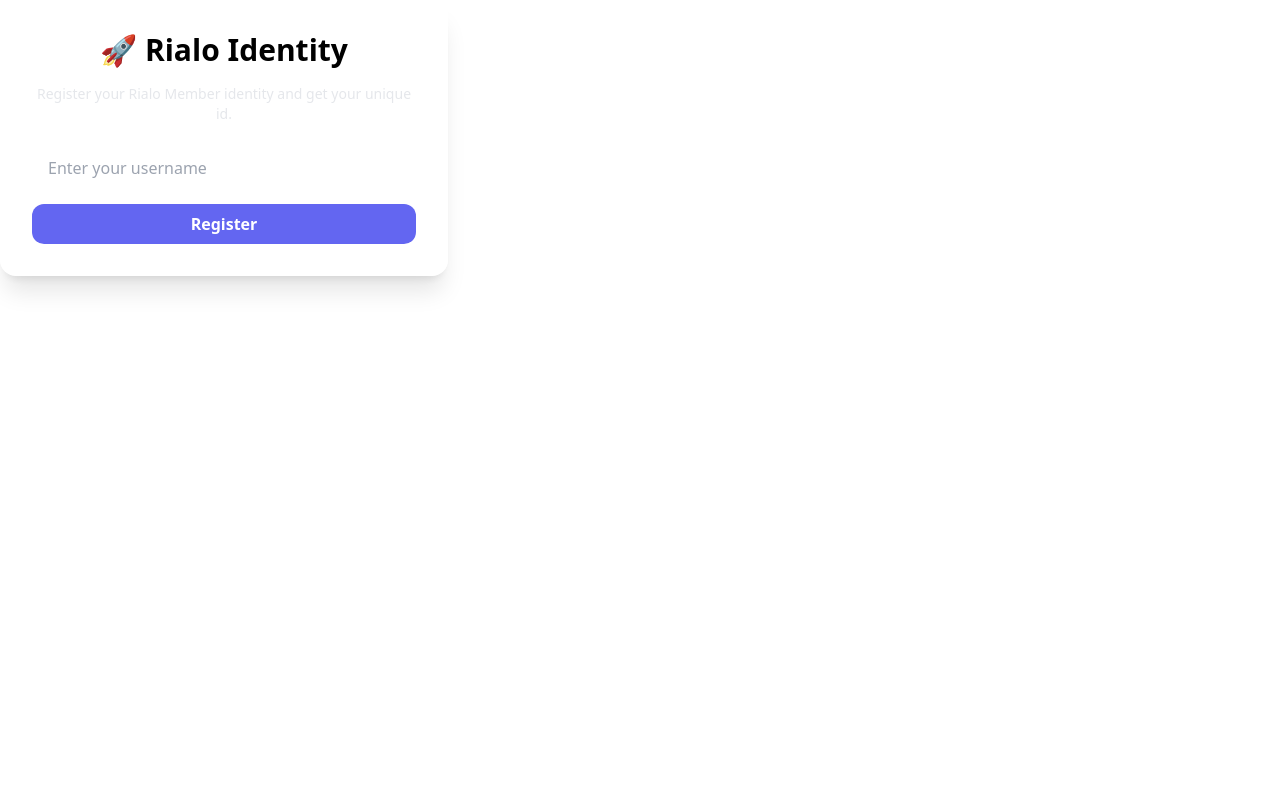
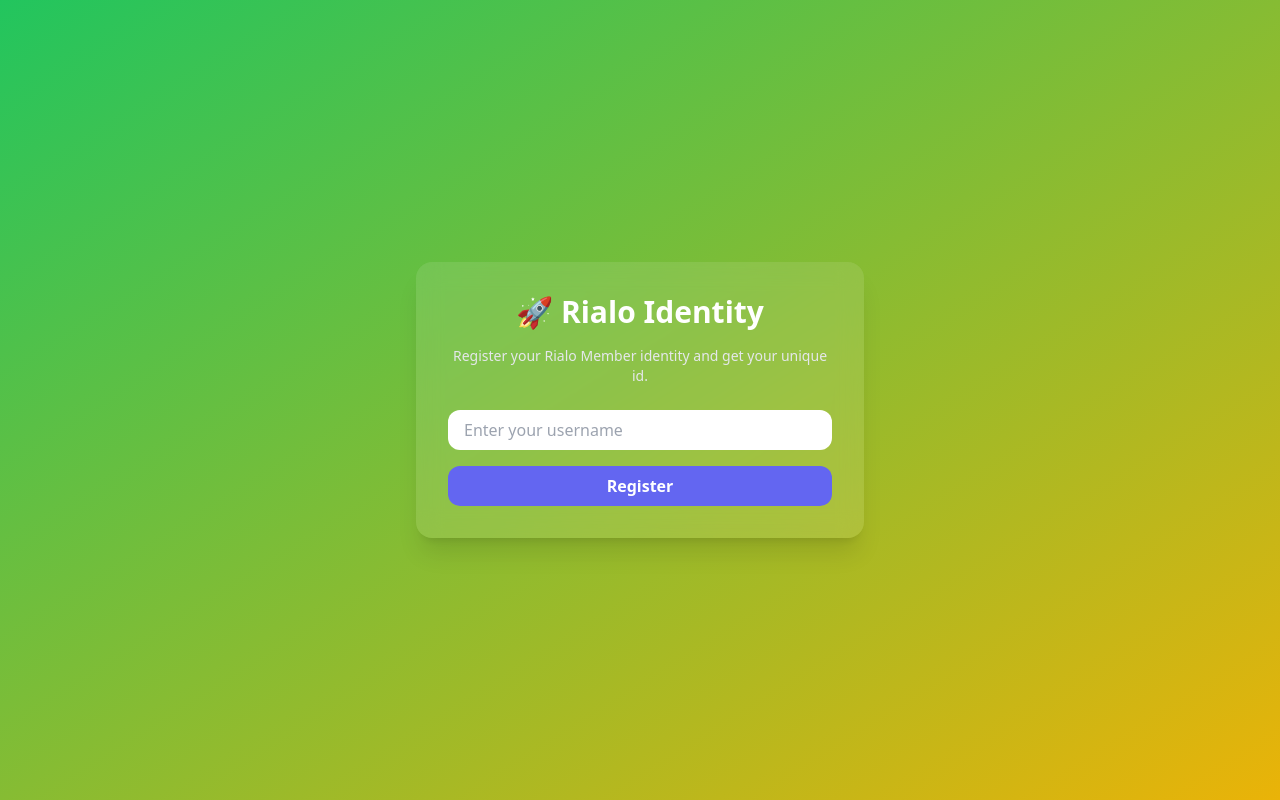
Before and after one commit to Jamale11/Doma-s-Vision-of-Integrating-into-the-Web3-Ecosystem, a plain HTML site: page index.html in a window 1280 px wide. Drawn offline with nearby package versions, Linux system fonts and the light colour scheme.

Commit message:
Update index.html

```diff
--- a/index.html
+++ b/index.html
@@ -10,7 +10,7 @@
   <!-- QRCode CDN -->
   <script src="https://cdn.jsdelivr.net/npm/qrcodejs/qrcode.min.js"></script>
 </head>
-<body class="rialo.png">
+<body class="min-h-screen flex items-center justify-center bg-gradient-to-br from-green-500 to-yellow-500 text-white p-6">
 
   <div class="bg-white/10 backdrop-blur-md rounded-2xl shadow-xl p-8 w-full max-w-md text-center">
     <h1 class="text-3xl font-bold mb-4">🚀 Rialo Identity</h1>
```
